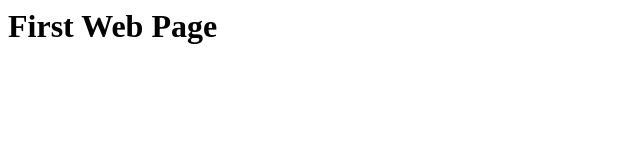
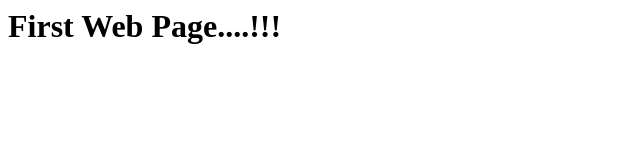
Before and after one commit to Nithinhphalli/FullStack_try, a plain HTML site: page 1stone.html in a window 1280 px wide. Shown: the full height of the page, 0-640 px from the left. Drawn offline with Linux system fonts and the light colour scheme.

Commit message:
added !!

```diff
--- a/1stone.html
+++ b/1stone.html
@@ -4,7 +4,7 @@
 </head>
 <body>
 <h1>
-First Web Page
+First Web Page....!!!
 </h1>
 </body>
 </html>
```
